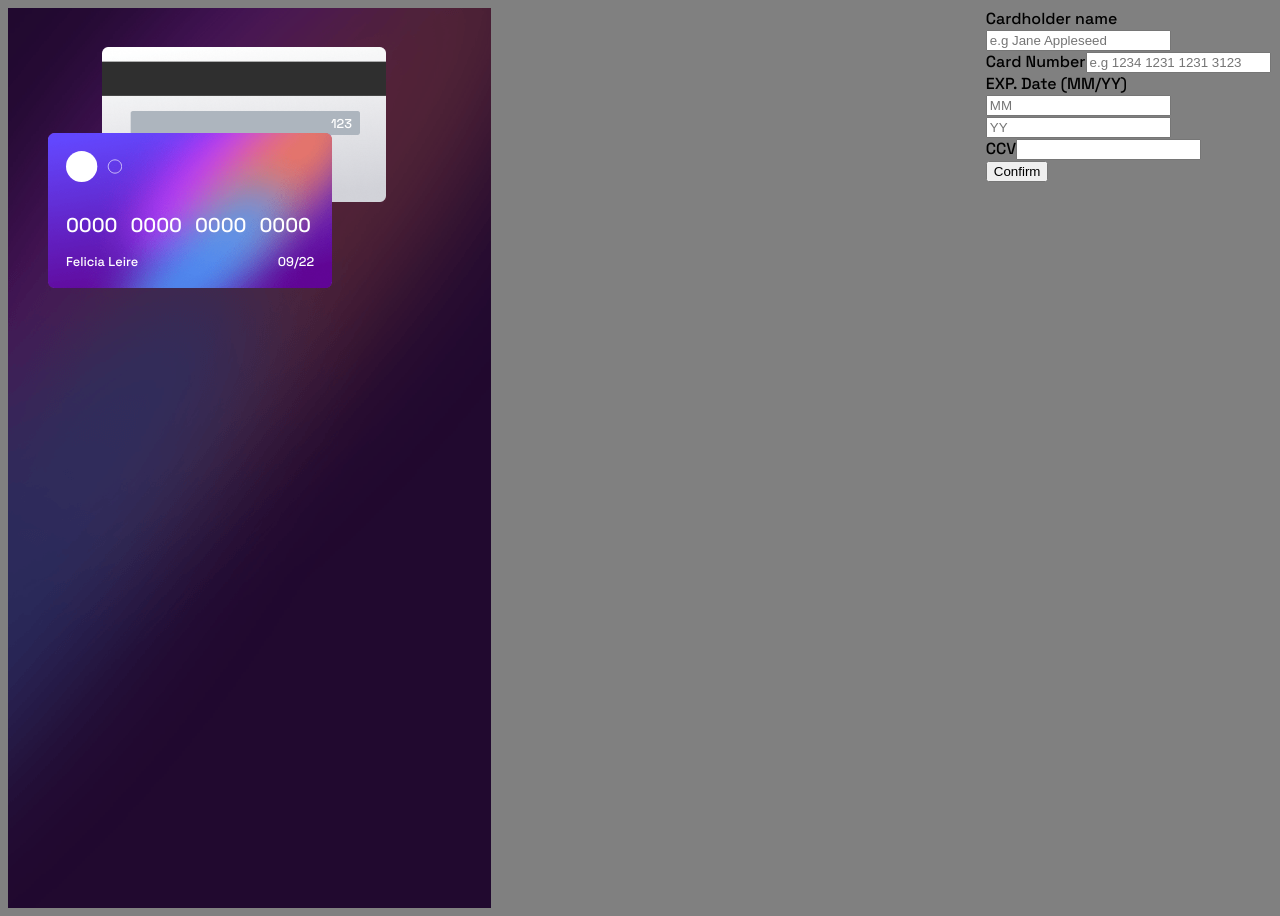
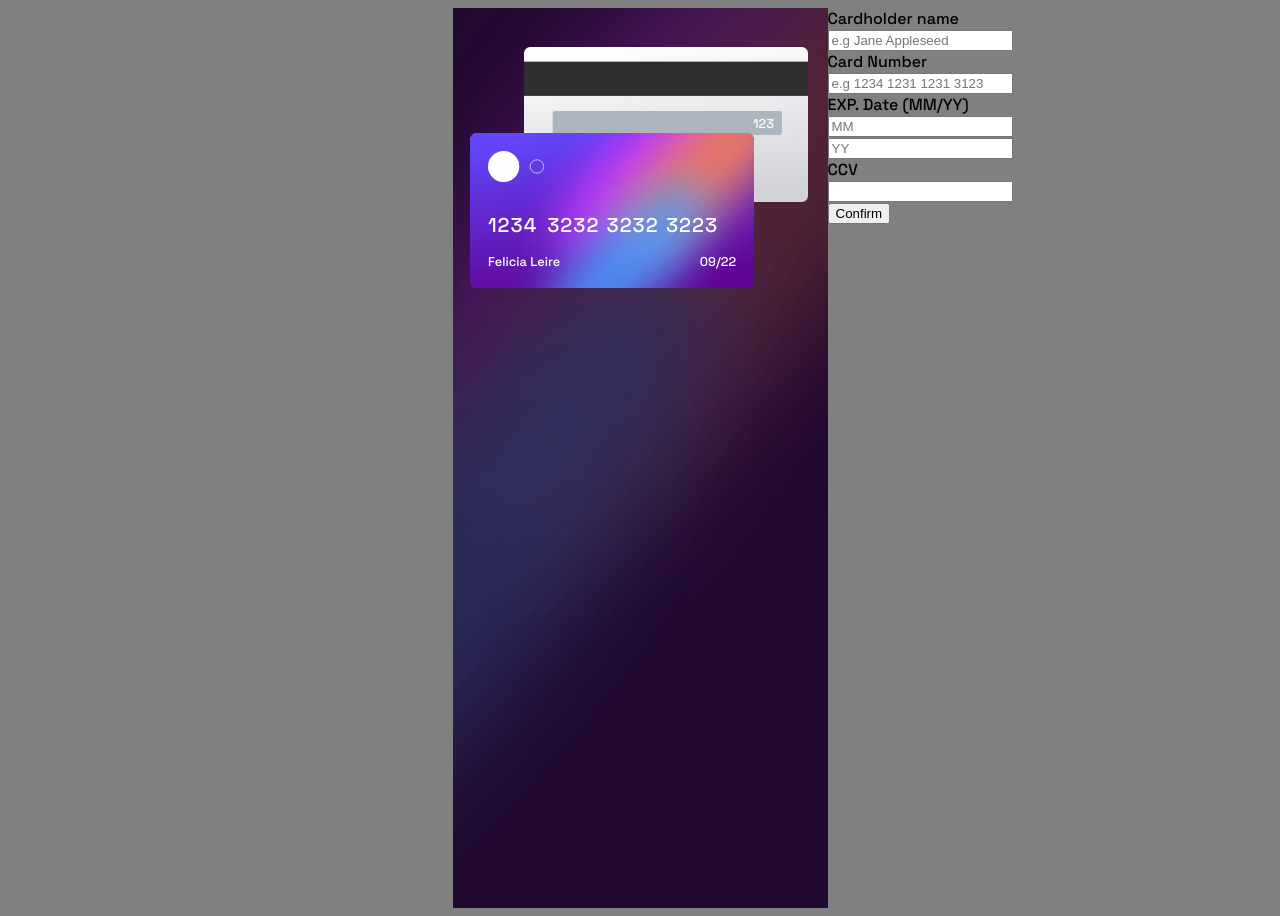
Before and after one commit to TuanManhCao/fm-interactive-card-details-form, a React (Vite) app: page / in a window 1280 px wide. Built offline with nearby package versions, Linux system fonts and the light colour scheme.

Commit message:
center cards position And add fixed width for card number.

```diff
--- a/src/App.css
+++ b/src/App.css
@@ -2,7 +2,8 @@ body {
   background-color: grey;
 }
 .container {
-  width: 100%;
+  width: 375px;
+  margin: 0 auto;
   min-height: 100vh;
   background-color: grey;
   display: flex;
@@ -29,7 +30,7 @@ body {
   display: none;
 }
 
-@media (min-width: 800px){
+@media (min-width: 800px) {
   .container {
     flex-direction: row;
   }
@@ -69,12 +70,12 @@ body {
   height: 155px;
   position: absolute;
   /* top: 100px; */
-  left:0px;
+  left: 0px;
   bottom: 0px;
   display: flex;
   flex-direction: column;
   padding: 1.4em;
-  color:white;
+  color: white;
   justify-content: space-between;
   /* background-color: red; */
 }
@@ -87,7 +88,9 @@ body {
 }
 
 .card-number {
-  padding-right: 1ch;
+  padding-right: 1.5ch;
+  width: 4.6ch;
+  letter-spacing: 1px;
   font-size: 1.25rem;
   margin-bottom: 0.75em;
 }
@@ -105,11 +108,10 @@ body {
   width: 284px;
   height: 155px;
   position: absolute;
-  color:white;
+  color: white;
   z-index: -10;
   bottom: 86px;
-  left: 54px
-
+  left: 54px;
 }
 
 .card-back-bg {
@@ -128,13 +130,10 @@ body {
 }
 
 .cards-wrapper {
-  /* Need a better way to postion this responsively */
-  left: 48px;
+  left: 50%;
+  transform: translate(-50%, 0);
   position: absolute;
   width: 340px;
   height: 280px;
-  /* background-color: red; */
-  /* border: 1px solid red; */
-  /* top: 0; */
   z-index: 1;
 }
--- a/src/App.jsx
+++ b/src/App.jsx
@@ -9,6 +9,7 @@ import card_logo from "./assets/card-logo.svg"
 function App() {
   return (
     <>
+
       <div className="cards-wrapper">
         <div className="card-back">
           <img src={card_back_bg} alt="" className="card-back-bg" />
@@ -18,10 +19,10 @@ function App() {
           <img src={card_front_bg} alt="" className="card-front-bg" />
           <img src={card_logo} alt="" className="logo" />
           <div className="card-number-group">
-            <span className="card-number">0000</span>
-            <span className="card-number">0000</span>
-            <span className="card-number">0000</span>
-            <span className="card-number">0000</span>
+            <span className="card-number">1234</span>
+            <span className="card-number">3232</span>
+            <span className="card-number">3232</span>
+            <span className="card-number">3223</span>
           </div>
           <div className="name-row">
             <span className="owner-name">Felicia Leire</span>{" "}
```
